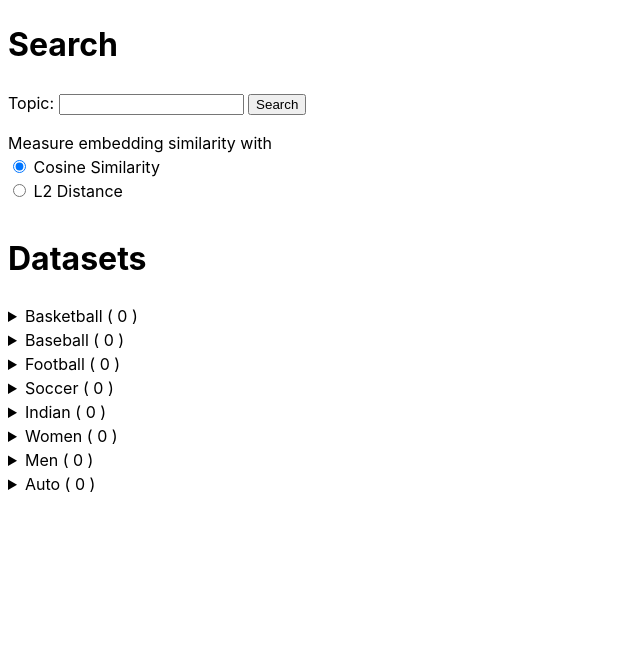
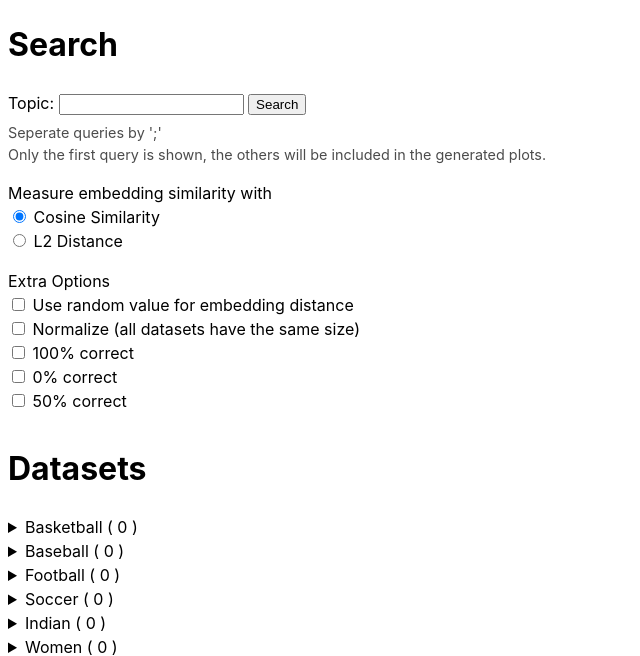
Before and after one commit to murermader/MastersProject, a Flask app: page / in a window 1280 px wide. Shown: the top 656 px of the page, without its empty margins (0-640 px from the left). Run offline with Flask 3, Linux system fonts and the light colour scheme; parts of the project's set-up code (start-up, migrations or seed data) failed here and were passed over.

Commit message:
Multiple queries, combined graphs, sanity checks, normalize dataset sizes, add keyword_block_list, extend data

```diff
--- a/dummy-search/app.py
+++ b/dummy-search/app.py
@@ -1,6 +1,8 @@
 import copy
 import os
+import random
 import re
+from collections import Counter
 from glob import glob
 from pathlib import Path
 
@@ -8,9 +10,11 @@ import numpy as np
 import pandas as pd
 from dotenv import load_dotenv
 from flask import Flask, render_template, request, send_from_directory
+from matplotlib import rcParams
+
 from clip import Clip
 from data import datasets
-from classes import Image
+from classes import Image, Dataset
 from diskcache import Cache
 from sklearn.metrics import auc
 import matplotlib.pyplot as plt
@@ -89,19 +93,35 @@ def load_all_images():
                 # Add image based on allow list
                 if image.id in dataset.allow_list:
                     image.from_dataset.add(dataset.name)
-                    dataset.images.append(image)
+                    dataset.images.add(image)
                     continue
 
-                # Add image based on keyword in label
-                for keyword in dataset.keywords:
+                # Do not add image based on keyword in label
+                is_blocked = False
+                for keyword in dataset.keywords_block_list:
                     # Keywords needs to be surrounded by space or end of string, otherwise it would
                     # be possible to match part of another word
                     if re.search(
                         rf"(\s+|\Z|\.|,|;|:){keyword.lower()}(\s+|\Z|\.|,|;|:)",
                         image.label.lower(),
                     ):
+                        is_blocked = True
+                        break
+                if is_blocked:
+                    continue
+
+                # Add image based on keyword in label
+                for keyword in dataset.keywords_allow_list:
+                    # Keywords needs to be surrounded by space or end of string, otherwise it would
+                    # be possible to match part of another word
+                    if re.search(
+                        rf"(\s+|\Z|\.|,|;|:){keyword.lower()}(\s+|\Z|\.|,|;|:)",
+                        image.label.lower(),
+                    ):
+                        # if len(dataset.images) < 233:
+                        #     ...
                         image.from_dataset.add(dataset.name)
-                        dataset.images.append(image)
+                        dataset.images.add(image)
 
             images.append(image)
 
@@ -127,15 +147,16 @@ app.jinja_env.globals.update(os=os, serve_image=serve_image)
 def rank_images(
     images: list[Image], search_query: str, similarity_measurement: str, clip: Clip
 ):
-    images_copy = copy.deepcopy(images)
     print(f"Rank images for query [{search_query}] with [{similarity_measurement}]")
     search_query_embedding = clip.get_text_embedding(search_query)
 
-    for image in images_copy:
+    for image in images:
         if similarity_measurement == "Cosine Similarity":
             image.image_similarity = clip.calc_cosine_similarity(
                 search_query_embedding, image.embedding
             )
+        elif similarity_measurement == "Random":
+            image.image_similarity = random.random()
         else:
             image.image_similarity = clip.calc_l2_distance(
                 search_query_embedding, image.embedding
@@ -146,18 +167,21 @@ def rank_images(
         if len(image.label) > max_length:
             image.label = image.label[:max_length] + "..."
 
-    if similarity_measurement == "Cosine Similarity":
+    if (
+        similarity_measurement == "Cosine Similarity"
+        or similarity_measurement == "Random"
+    ):
         sorted_images = sorted(
-            images_copy[:], key=lambda x: x.image_similarity, reverse=True
+            images[:], key=lambda x: x.image_similarity, reverse=True
         )
     else:
-        sorted_images = sorted(images_copy[:], key=lambda x: x.image_similarity)
+        sorted_images = sorted(images[:], key=lambda x: x.image_similarity)
 
     # Figure out which datasets are relevant for the search
     relevant_datasets = set()
     for dataset in datasets:
         for search_term in search_query.lower().split(" "):
-            if search_term in dataset.keywords:
+            if search_term in dataset.keywords_allow_list:
                 relevant_datasets.add(dataset.name)
                 continue
 
@@ -170,7 +194,7 @@ def rank_images(
         # Add ranking information
         image.rank = idx + 1
 
-    return sorted_images
+    return sorted_images, ", ".join(relevant_datasets)
 
 
 @app.route("/results", methods=["POST"])
@@ -179,33 +203,106 @@ def results():
         return
 
     search_query = request.form["search_query"]
+    if not search_query:
+        return
+
+    queries = [q.strip() for q in search_query.split(";")]
     similarity_measurement = request.form["similarity_measurement"]
-    sorted_images = rank_images(images, search_query, similarity_measurement, clip)
+    options = set()
 
-    # Calculate P@K
-    for k in [5, 10, 25, 50, 100, 200, 500]:
-        p_at_k = precision_at_k(sorted_images, k)
-        print(f"P@{k}: {p_at_k}")
+    # Sanity Checks
+    include_correct = request.form.get("correct-system") is not None
+    include_incorrect = request.form.get("incorrect-system") is not None
+    include_half_correct = request.form.get("half_correct-system") is not None
+    random = request.form.get("random-system") is not None
+    normalize = request.form.get("normalize-system") is not None
+
+    data = {}
+    result_query, result_images = None, None
+
+    print(f"Queries: {queries}")
+    for q in queries:
+        images_copy: list[Image] = copy.deepcopy(images)
+        datasets_copy: list[Dataset] = copy.copy(datasets)
+
+        if normalize:
+            options.add("normalized")
+
+            # 1. Get relevant datasets
+            datasets_to_check = set()
+            for dataset in datasets_copy:
+                for query in queries:
+                    for search_term in query.lower().split(" "):
+                        if search_term in dataset.keywords_allow_list:
+                            datasets_to_check.add(dataset)
+
+            # 2. Find out which has the least amount of images
+            least_image_count = min([len(d.images) for d in datasets_to_check])
+
+            # 3. Reduce the size of the other datasets
+            for dataset in datasets_to_check:
+                images_to_remove = len(dataset.images) - least_image_count
+                if images_to_remove > 0:
+                    removed_counter = 0
+                    for image in images_copy:
+                        if removed_counter >= images_to_remove:
+                            # We have removed enough images, we are done!
+                            break
+                        if dataset.name in image.from_dataset:
+                            image.from_dataset.remove(dataset.name)
+                            removed_counter += 1
+
+            # 4. Check if successful
+            relevant_image_counter = {}
+            for rd in datasets_to_check:
+                print(f"Init [{rd.name}] to 0.")
+                relevant_image_counter[rd.name] = 0
+
+            for image in images_copy:
+                for fd in image.from_dataset:
+                    for rd in datasets_to_check:
+                        if fd == rd.name:
+                            relevant_image_counter[fd] += 1
+
+            print(f"Normalized Dataset Sizes: {relevant_image_counter}")
+
+        if random:
+            options.add("random")
+            similarity_measurement = "Random"
+
+        sorted_images, label = rank_images(
+            images_copy, q, similarity_measurement, clip
+        )
+
+        # Calculate P@K
+        for k in [5, 10, 25, 50, 100, 200, 500]:
+            p_at_k = precision_at_k(sorted_images, k)
+            print(f"P@{k}: {p_at_k}")
+
+        if result_query is None:
+            result_query = label
+            result_images = sorted_images
+        print(f"data[{label}] = {len(sorted_images)} images")
+        data[label] = sorted_images
+
+    print(f"Keys={list(data.keys())}")
 
     # Create plots
-    create_cumulative_distribution_function(sorted_images, search_query)
-    # create_box_plot(sorted_images, search_query)  # looks bad when there are outlies
-    create_histogram(sorted_images, search_query)
-    # create_scatterplot(sorted_images, search_query)  # not useful
-    create_roc_curve(sorted_images, search_query)
+    create_histogram(data, options)
+    create_roc_curve(data, options)
 
     # Limit number of images shown in results
     max_images = 100
-    if len(sorted_images) > max_images:
+    if len(result_images) > max_images:
         print(f"Limit results to top {max_images} images.")
-        sorted_images = sorted_images[:max_images]
+        result_images = result_images[:max_images]
 
     return render_template(
         "results.html",
-        search_query=search_query,
+        search_query=result_query,
         similarity_measurement=similarity_measurement,
-        images_by_image_similarity=sorted_images,
-        info_text=f"{sum([1 for image in sorted_images if image.is_relevant])} out of the top {max_images} images are relevant",
+        images_by_image_similarity=result_images,
+        info_text=f"{sum([1 for image in result_images if image.is_relevant])} out of the top {max_images} images are relevant",
     )
 
 
@@ -254,175 +351,93 @@ def precision_at_k(images: list[Image], k: int):
     return correct / k
 
 
-def save_plot(plt, plot: str, query: str):
+def save_plot(plt, plot: str, query: str, options: set[str]):
     Path("plots/").mkdir(exist_ok=True)
     # Specify the SVG file path
-    svg_file_path = f"plots/{plot}_{query}.svg"  # Adjust path as needed
+    svg_file_path = f"plots/{plot}_{query}"
+
+    if options:
+        svg_file_path += f"_{'-'.join(list(options))}"
+
     # Save the plot as an SVG file
-    plt.savefig(svg_file_path, format="svg")
+    plt.savefig(svg_file_path + ".svg", format="svg")
     # Clear the figure to free memory
     plt.clf()
 
 
-def create_box_plot(images: list[Image], query: str):
-    # Filter the list to include only relevant images
-    relevant_images = [img for img in images if img.is_relevant]
-
-    # Extract the ranks of the relevant images
-    ranks = [img.rank for img in relevant_images]
-
-    # Generate the box plot
-    plt.figure(figsize=(8, 6))
-    plt.boxplot(
-        ranks, vert=True, patch_artist=True, showfliers=False
-    )  # `vert=True` makes the box plot vertical
-
-    plt.ylabel("Rank")
-    # plt.ylim([1, len(images)])
-
-    # Customize the x-axis
-    plt.xticks(
-        [1], ["Relevant Images"]
-    )  # You can adjust this if you have multiple categories
-
-    plt.grid(True, which="both", linestyle="--", linewidth=0.5)
-    save_plot(plt, "box", query)
-
-
-def create_cumulative_distribution_function(images: list[Image], query: str):
-    # Filter the list to include only relevant images
-    relevant_images = [img for img in images if img.is_relevant]
-
-    # Extract the ranks of the relevant images
-    ranks = [img.rank for img in relevant_images]
-
-    # Sort the ranks in ascending order
-    sorted_ranks = np.sort(ranks)
-
-    # Calculate the CDF values
-    cdf = np.arange(1, len(sorted_ranks) + 1) / len(sorted_ranks)
-
-    # Generate the CDF plot
-    plt.figure(figsize=(10, 6))
-    plt.plot(
-        sorted_ranks, cdf, linestyle="-", linewidth=2
-    )  # Adjusted for a smooth line
-
-    plt.ylabel("CDF (Proportion of Images)")
-
-    plt.grid(True, which="both", linestyle="--", linewidth=0.5)
-    save_plot(plt, "cdf", query)
-
-
-def create_histogram(images: list[Image], query: str):
+def create_histogram(data: dict[str, list[Image]], options: set[str]):
     total_bins = 20
 
-    # Assuming ranks are from 1 to 20000
-    max_rank = images[-1].rank
+    max_rank = 0
+    all_ranks = []
 
-    # Filter the list to include only relevant images
-    relevant_images = [img for img in images if img.is_relevant]
+    for query, images in data.items():
+        if max_rank == 0:
+            # Only calculate once, it is the same for all queries
+            max_rank = max(img.rank for img in images)
 
-    # Extract the ranks of the relevant images
-    ranks = [img.rank for img in relevant_images]
+        relevant_images = [img for img in images if img.is_relevant]
+        ranks = [img.rank for img in relevant_images]
+        all_ranks.append(ranks)
 
-    # Create bins. Since ranks are from 1 to max_rank, we divide this range into `total_bins` bins
     bins = np.linspace(1, max_rank, total_bins + 1)
 
-    # Generate the histogram
-    plt.figure(figsize=(10, 6))
-    plt.hist(ranks, bins=bins, alpha=0.7, edgecolor="black")
-    plt.ylim([0, 500])
+    labels = []
+    for query, ranks in zip(data.keys(), all_ranks):
+        labels.append(f"{query} ( Median = {int(np.median(ranks))})")
 
-    # Calculate the median rank of the relevant images
-    median_rank = np.median(ranks)
-    # Add a vertical line for the median rank
-    plt.axvline(median_rank, color="red", linestyle="dashed", linewidth=1)
-    plt.text(
-        median_rank,
-        plt.gca().get_ylim()[1] * 0.95,
-        f" Median = {round(median_rank, 2)}",
-        color="red",
+    default_width, default_height = rcParams["figure.figsize"]
+    plt.figure(figsize=(default_width * 2, default_height * 1.5))
+    plt.hist(
+        all_ranks, bins=bins, alpha=0.7, histtype="bar", edgecolor="black", label=labels
     )
 
     plt.ylabel("Relevant Images Per Bin")
-    plt.xticks(bins)
+    plt.legend()  # Add a legend to show query names
 
-    # plt.grid(True, which="both", linestyle="--", linewidth=0.5)
     plt.xticks(rotation=90)  # Rotate x-axis labels for better readability
 
-    save_plot(plt, "histogram", query)
+    save_plot(plt, "histogram", "-".join(data.keys()), options)
 
 
-def create_scatterplot(images: list[Image], query: str):
-    # Filter the list to include only relevant images
-    relevant_images = [img for img in images if img.is_relevant]
+def create_roc_curve(data: dict[str, list[Image]], options: set[str]):
+    for query, images in data.items():
+        step_size = 10
+        thresholds = [t + step_size for t in range(0, len(images), step_size)]
+        y = [0]  # tpr
+        x = [0]  # fpr
 
-    # Extract the ranks of the relevant images
-    ranks = [img.rank for img in relevant_images]
+        positives = sum(1 for image in images if image.is_relevant)
+        negatives = sum(1 for image in images if not image.is_relevant)
 
-    # Create an index list for the x-axis
-    indices = list(range(1, len(relevant_images) + 1))
+        for t in thresholds:
+            true_positives = 0
+            false_positives = 0
 
-    # Generate the scatter plot
-    plt.figure(figsize=(10, 6))
-    plt.scatter(indices, ranks, alpha=0.6)
+            for image in images[:t]:
+                if image.is_relevant:
+                    true_positives += 1
+                else:
+                    false_positives += 1
 
-    plt.title("Distribution of Relevant Image Ranks")
-    plt.xlabel("Relevant Image Index")
-    plt.ylabel("Rank")
-    plt.grid(True, which="both", linestyle="--", linewidth=0.5)
+            tpr = true_positives / positives if positives else 0
+            fpr = false_positives / negatives if negatives else 0
 
-    # Optional: adjust the y-axis to show the rank in reverse order (if lower ranks are considered better)
-    plt.gca().invert_yaxis()
+            y.append(tpr)
+            x.append(fpr)
 
-    save_plot(plt, "scatter", query)
+        roc_auc = auc(x, y)
 
+        # Plot the ROC curve for the current query
+        plt.plot(x, y, lw=2, label=f"{query} (area = {roc_auc:.2f})")
 
-def create_roc_curve(images: list[Image], query: str):
-    step_size = 10
-    tresholds = [t + step_size for t in range(0, len(images), step_size)]
-    y = [0]  # tpr
-    x = [0]  # fpr
-
-    positives = sum([1 for image in images if image.is_relevant])
-    negatives = sum([1 for image in images if not image.is_relevant])
-
-    for t in tresholds:
-        true_positives = 0
-        false_positives = 0
-
-        for image in images[:t]:
-            if image.is_relevant:
-                true_positives += 1
-            else:
-                false_positives += 1
-
-        if positives == 0:
-            tpr = 0
-        else:
-            tpr = true_positives / positives
-
-        if negatives == 0:
-            fpr = 0
-        else:
-            fpr = false_positives / negatives
-
-        y.append(tpr)
-        x.append(fpr)
-
-    roc_auc = auc(x, y)
-
-    plt.figure()
-    plt.plot(x, y, color="darkorange", lw=2, label=f"Area = {roc_auc:.2f}")
-    plt.plot([0, 1], [0, 1], color="navy", lw=2, linestyle="--")
-    plt.xlim([0.0, 1])
-    plt.ylim([0.0, 1])
-    plt.xlabel("FPR")
-    plt.ylabel("TPR")
+    # Plot the diagonal line
+    plt.xlim([0.0, 1.0])
+    plt.ylim([0.0, 1.0])
+    plt.xlabel("False Positive Rate")
+    plt.ylabel("True Positive Rate")
     plt.legend(loc="lower right")
-
-    save_plot(plt, "roc", query)
+    save_plot(plt, "roc", "-".join(data.keys()), options)
 
 
 if __name__ == "__main__":
--- a/dummy-search/templates/index.html
+++ b/dummy-search/templates/index.html
@@ -28,6 +28,11 @@
             cursor: pointer;
         }
 
+        .note {
+            font-size: 0.9rem;
+            margin-top: 0.5em;
+            color: #4c4c4c;
+        }
 
     </style>
     <script>
@@ -60,13 +65,36 @@
         <input type="text" id="search_query" name="search_query" required>
         <button id="submit" type="submit">Search</button>
     </div>
+    <div class="note">
+        <span>Seperate queries by ';'</span>
+        <br>
+        <span>Only the first query is shown, the others will be included in the generated plots.</span>
+    </div>
     <div>
-          <span style="display:block; margin-top: 1rem">Measure embedding similarity with</span>
-          <input type="radio" id="cos" name="similarity_measurement" value="Cosine Similarity" checked>
-          <label for="cos">Cosine Similarity</label><br>
+        <span style="display:block; margin-top: 1rem">Measure embedding similarity with</span>
+        <input type="radio" id="cos" name="similarity_measurement" value="Cosine Similarity" checked>
+        <label for="cos">Cosine Similarity</label><br>
 
-          <input type="radio" id="l2" name="similarity_measurement" value="L2 Distance">
-          <label for="l2">L2 Distance</label><br>
+        <input type="radio" id="l2" name="similarity_measurement" value="L2 Distance">
+        <label for="l2">L2 Distance</label><br>
+    </div>
+    <div>
+        <span style="display:block; margin-top: 1rem">Extra Options</span>
+
+        <input type="checkbox" id="random-system" name="random-system" value="Random">
+        <label for="random-system">Use random value for embedding distance</label><br>
+
+        <input type="checkbox" id="normalize-system" name="normalize-system" value="normalize">
+        <label for="normalize-system">Normalize (all datasets have the same size)</label><br>
+
+        <input type="checkbox" id="correct-system" name="correct-system" value="100% correct">
+        <label for="correct-system">100% correct</label><br>
+
+        <input type="checkbox" id="incorrect-system" name="incorrect-system" value="0% correct">
+        <label for="incorrect-system">0% correct</label><br>
+
+        <input type="checkbox" id="half_correct-system" name="half_correct-system" value="50% correct">
+        <label for="half_correct-system">50% correct</label><br>
     </div>
     <span id="loading">Loading...</span>
 </form>
```
Also changed, not shown: dummy-search/classes.py (+21 -3 lines), dummy-search/create_plots.py (deleted, +0 -73 lines), dummy-search/data.py (+20 -21 lines).
